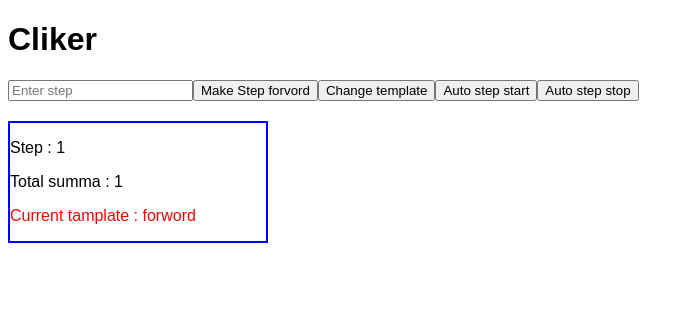
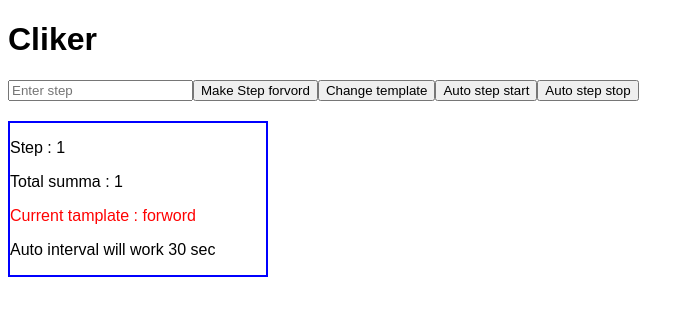
Before and after one commit to Andrey-streange41/ReatCliker2, a React (Create React App) app: page / in a window 1280 px wide. Shown: the top 316 px of the page, without its empty margins (0-694 px from the left). Built offline with nearby package versions, Linux system fonts and the light colour scheme.

Commit message:
awfawfawf

```diff
--- a/src/components/Display/index.jsx
+++ b/src/components/Display/index.jsx
@@ -11,6 +11,7 @@ export default class Display extends Component {
           <p> Step : {this.props.delta} </p>
           <p> Total summa : {this.props.totalSumma} </p>
           <p className='tamplate'> Current tamplate : {this.props.currentTamplate ? "back" : "forword" }</p>
+          <p>Auto interval will work 30 sec</p>
       </div>
     )
   }
```
